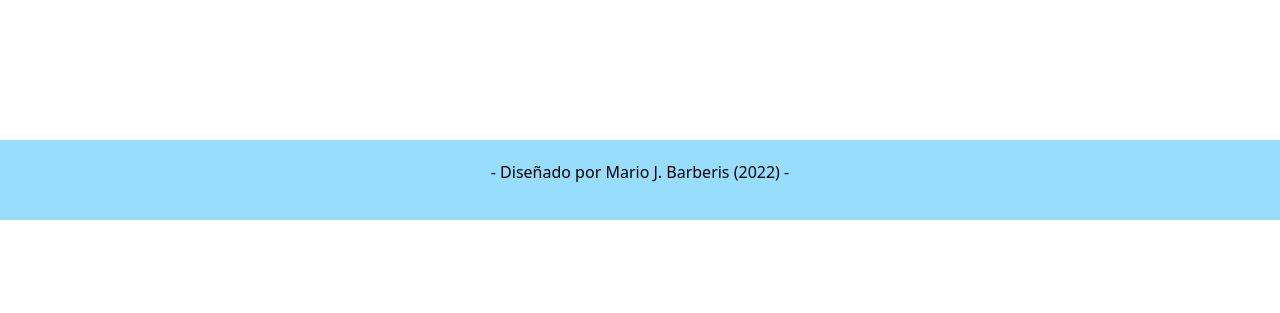
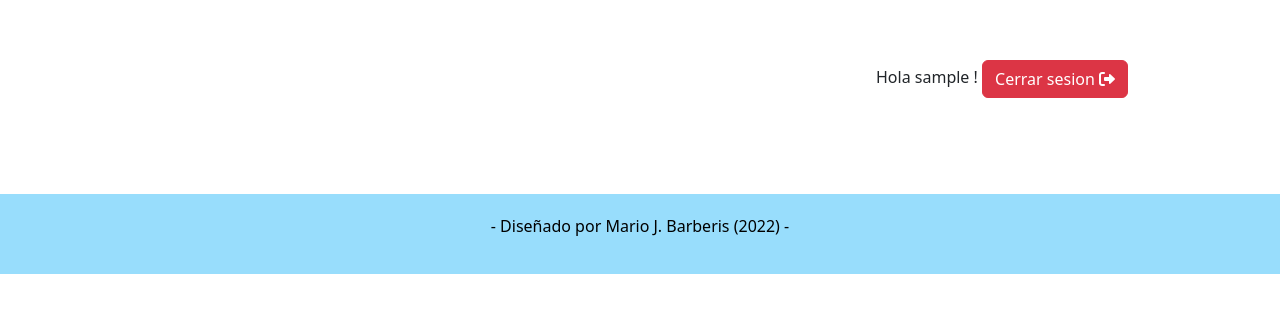
Before and after one commit to MarioBarberis/webmastermartes, a Node server app: page /admin/novedades/ in a window 1280 px wide. Shown: the part 177-490 px from the top of the page. Run offline with Node 20, Linux system fonts and the light colour scheme; the visitor is signed in with stand-in values (Sample User, id 1).

Commit message:
M5U4 Tarea

```diff
--- a/ENTREGA FINAL/app.js
+++ b/ENTREGA FINAL/app.js
@@ -5,6 +5,7 @@ var cookieParser = require('cookie-parser');
 var logger = require('morgan');
 
 require('dotenv').config();                     //Esto siempre va arriba en la posicion, tiene que cargar rapido.
+var session = require('express-session');
 
 var indexRouter = require('./routes/index');
 var nosotrosRouter = require('./routes/nosotros');
@@ -25,12 +26,31 @@ app.use(express.urlencoded({ extended: false }));
 app.use(cookieParser());
 app.use(express.static(path.join(__dirname, 'public')));
 
+app.use(session({
+  secret:'PW2022awqyeudj',
+  resave: false,
+  saveUninitialized: true
+}))
+
+secured = async (req, res, next) => {
+try {
+  console.log(req.session.id_usuario);
+  if (req.session.id_usuario) {
+    next();
+  } else {
+    res.redirect('/admin/login');
+  }
+} catch (error) {
+  console.log (error);
+}
+}
+
 app.use('/', indexRouter);
 app.use('/nosotros', nosotrosRouter);
 app.use('/galeria', galeriaRouter);
 app.use('/contacto', contactoRouter);
 app.use('/admin/login', loginRouter);
-app.use('/admin/novedades',adminRouter);
+app.use('/admin/novedades',secured, adminRouter);
 
 
 // catch 404 and forward to error handler
--- a/ENTREGA FINAL/models/bd.js
+++ b/ENTREGA FINAL/models/bd.js
@@ -6,7 +6,7 @@ var pool  = mysql.createPool({
   host            : process.env.MYSQL_HOST,
   user            : process.env.MYSQL_USER,
   password        : process.env.MYSQL_PASSWORD,
-  database        : process.env.MYSQL_BD_NAME
+  database        : process.env.MYSQL_DB_NAME
 });
 
 pool.query = util.promisify(pool.query);
--- a/ENTREGA FINAL/models/usuariosModel.js
+++ b/ENTREGA FINAL/models/usuariosModel.js
@@ -3,7 +3,7 @@ var md5 = require ('md5');
 
 async function getUserByUsernameAndPassword(user, password) {
     try {
-        var query = "select * from usuarios where usuario = ? and password = ? limit 1";
+        var query = 'select * from usuarios where usuario = ? and password = ? limit 1';
         var rows = await pool.query(query, [user, md5(password)]);
         return rows[0];
     } catch (error) {
--- a/ENTREGA FINAL/routes/admin/novedades.js
+++ b/ENTREGA FINAL/routes/admin/novedades.js
@@ -5,6 +5,7 @@ var router = express.Router();
 router.get('/', function (req, res, next) {
   res.render('admin/novedades', {
     layout: 'admin/layout',
+    usuario: req.session.nombre
   });
 });
 
--- a/ENTREGA FINAL/views/admin/login.hbs
+++ b/ENTREGA FINAL/views/admin/login.hbs
@@ -1,4 +1,4 @@
-<div class="container" style="margin-top:100px">
+<div class="container" style="margin-top:100px auto">
   <div class="row">
     <div class="col">
       <form action="/admin/login" method="post">
--- a/ENTREGA FINAL/views/admin/novedades.hbs
+++ b/ENTREGA FINAL/views/admin/novedades.hbs
@@ -0,0 +1,7 @@
+<div class="container" style="margin-top:50px;">
+    <div class="row">
+        <p class="text-end">Hola {{usuario}} ! <a class="btn btn-danger" href="/admin/login/logout">Cerrar sesion <i
+                    class="fas fa-sign-out-alt"></i></a>
+        </p>
+    </div>
+</div>
```
Also changed, not shown: ENTREGA FINAL/routes/admin/login.js (+13 -1 lines).
